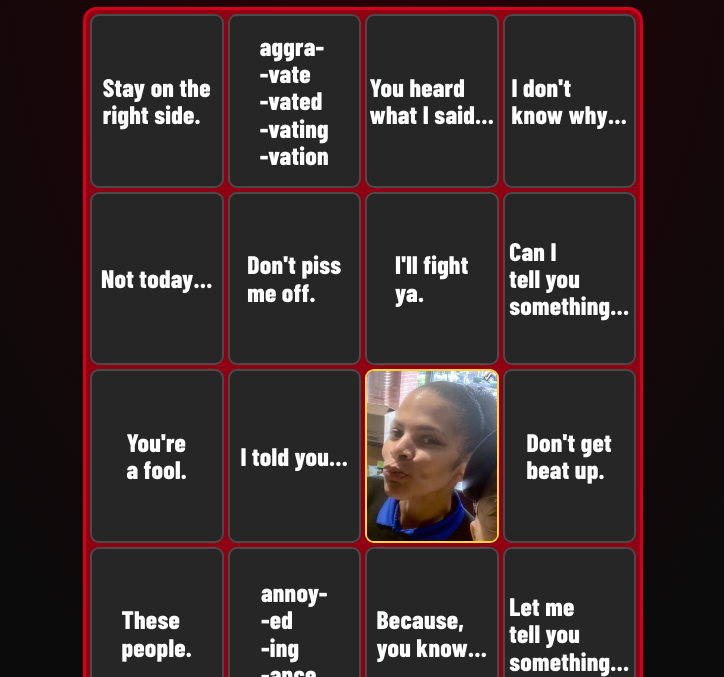
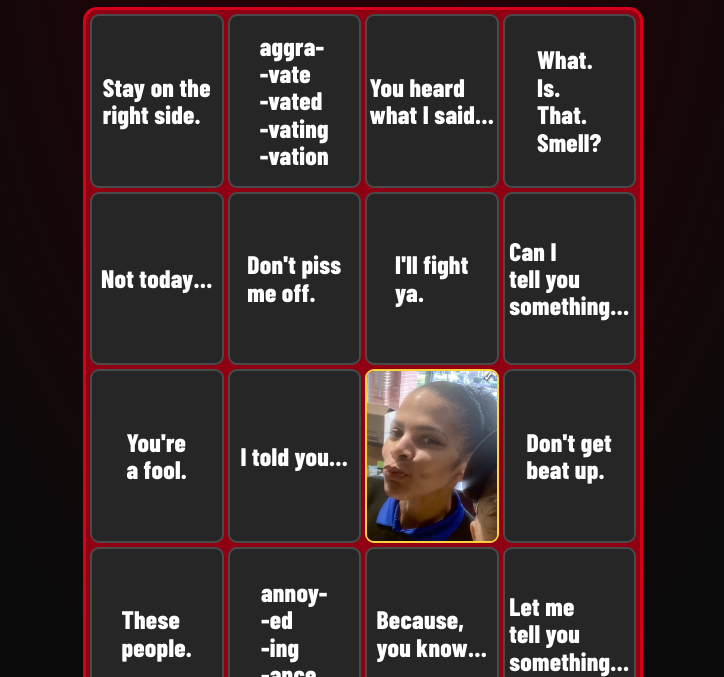
Before and after one commit to khkammerer/babblecake-, a plain HTML site: page sasha/index.html in a window 1280 px wide. Shown: the part 123-800 px from the top of the page, without its empty margins (277-1001 px from the left). Drawn offline with Linux system fonts and the light colour scheme.

Commit message:
Sasha Bingo: replace one phrase (sasha/ only)
Co-Authored-By: Claude Sonnet 5.5 <noreply@anthropic.com>
Claude-Session: https://claude.ai/code/session_01R8h1wr9WQJ6r8apacER3xo

```diff
--- a/sasha/index.html
+++ b/sasha/index.html
@@ -109,7 +109,7 @@ button.new:active{background:var(--panel)}
     {say:"Aggravate, aggravated, aggravating, aggravation", lines:["aggra-","-vate","-vated","-vating","-vation"]},
     {say:"Don't piss me off.", lines:["Don't piss","me off."]},
     {say:"Stay on the right side.", lines:["Stay on the","right side."]},
-    {say:"I don't know why\u2026", lines:["I don't","know why\u2026"]},
+    {say:"What. Is. That. Smell?", lines:["What.","Is.","That.","Smell?"]},
     {say:"Annoy, annoyed, annoying, annoyance", lines:["annoy-","-ed","-ing","-ance"]},
     {say:"These people.", lines:["These","people."]},
     {say:"Let me tell you something\u2026", lines:["Let me","tell you","something\u2026"]},
```
